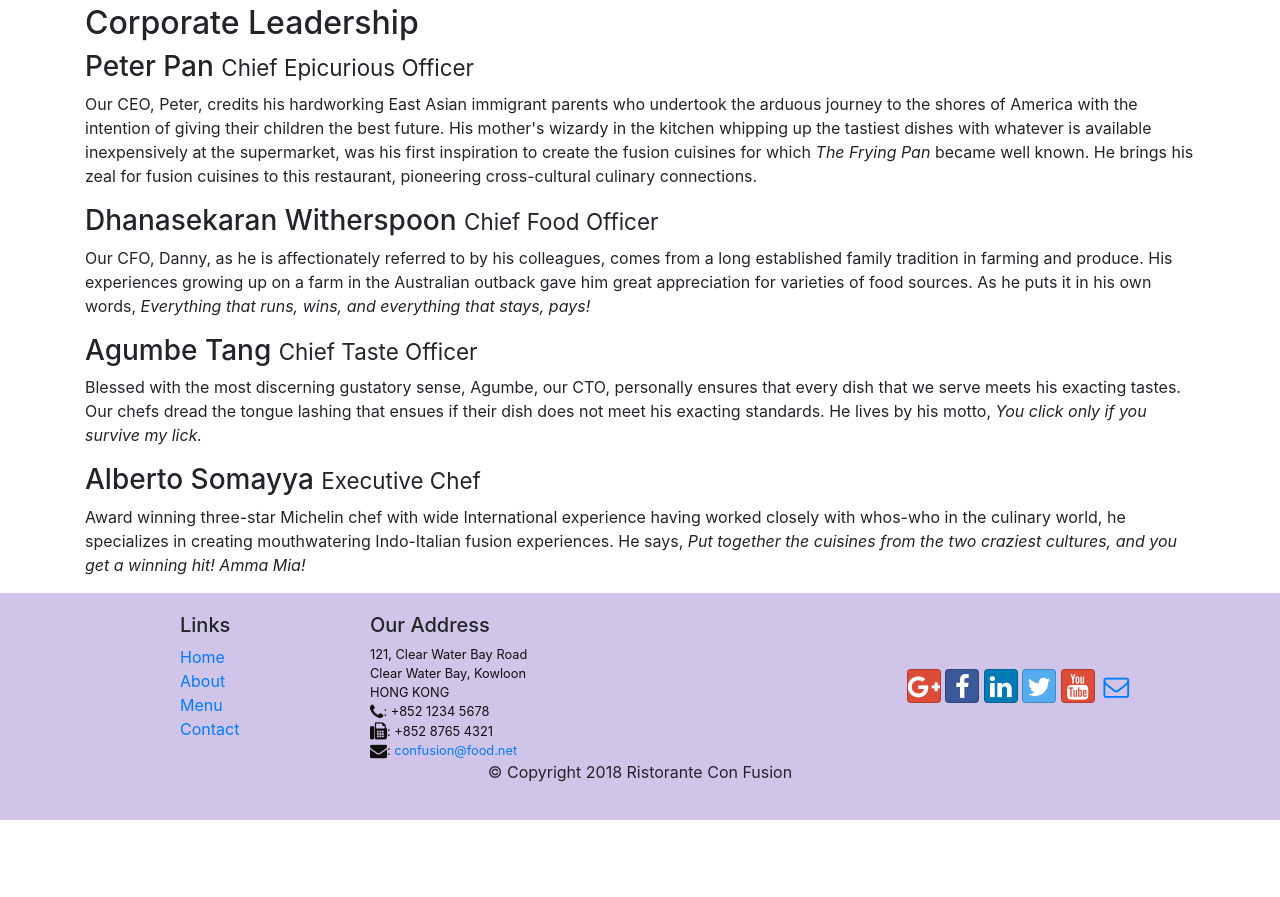
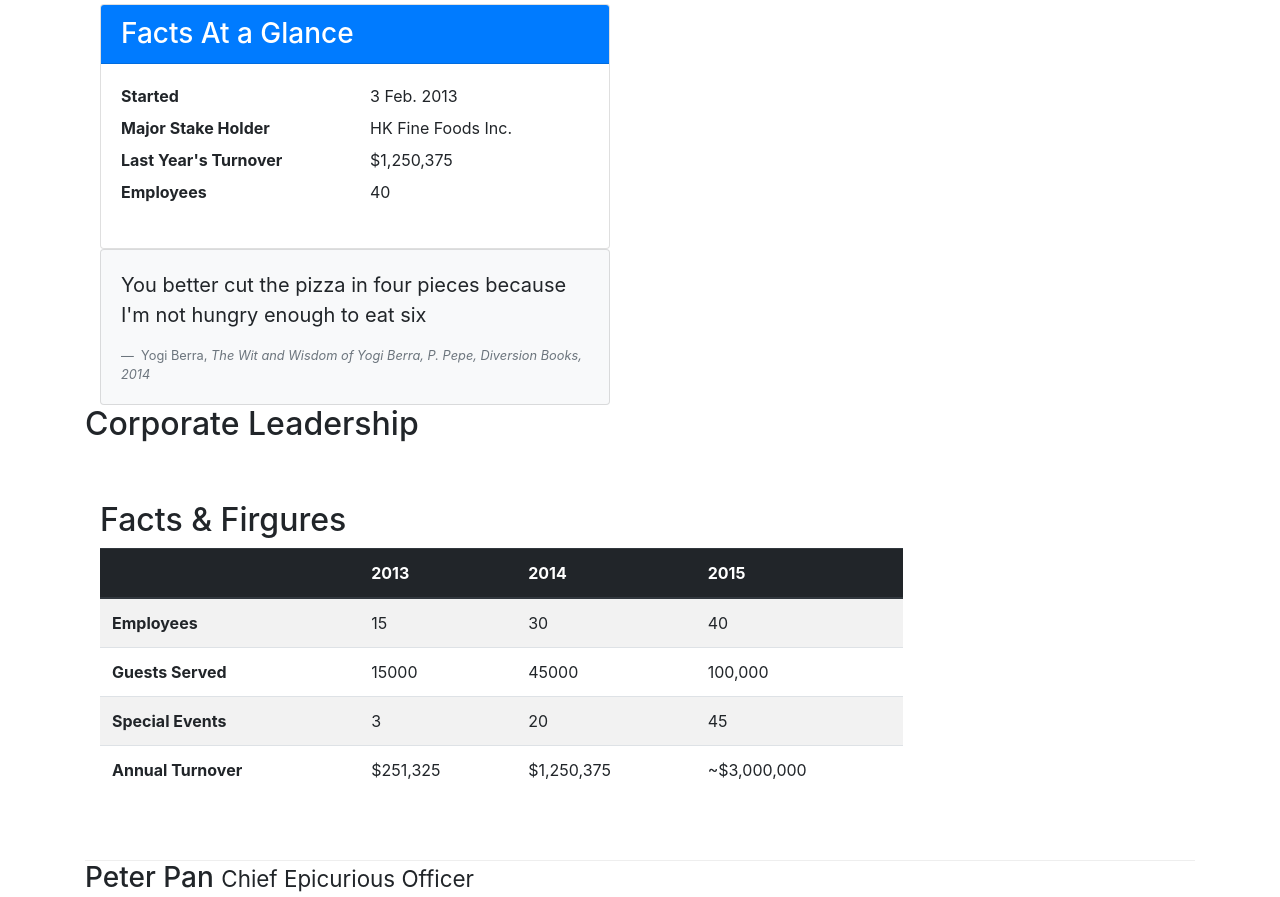
Before and after one commit to QuangPhamHong/conFusion, a website: page aboutus.html in a window 1280 px wide. Shown: the part 755-1652 px from the top of the page. Before the commit the page ends 1575 px from the top, so only its background shows below. Drawn offline with nearby package versions, Linux system fonts and the light colour scheme.

Commit message:
Tables and Cards

```diff
--- a/aboutus.html
+++ b/aboutus.html
@@ -24,10 +24,14 @@
             <a href="#" class="navbar-brand">Ristorante Con Fusion</a>
             <div id="Navbar" class="collapse navbar-collapse">
                 <ul class="navbar-nav mr-auto">
-                    <li class="nav-item"><a href="./index.html" class="nav-link"><span class="fa fa-home fa-lg"></span> Home</a></li>
-                    <li class="nav-item active"><a href="#" class="nav-link"><span class="fa fa-info fa-lg"></span> About</a></li>
-                    <li class="nav-item"><a href="#" class="nav-link"><span class="fa fa-list fa-lg"></span> Menu</a></li>
-                    <li class="nav-item"><a href="./contactus.html" class="nav-link"><span class="fa fa-address-card fa-lg"></span> Contact</a></li>
+                    <li class="nav-item"><a href="./index.html" class="nav-link"><span class="fa fa-home fa-lg"></span>
+                            Home</a></li>
+                    <li class="nav-item active"><a href="#" class="nav-link"><span class="fa fa-info fa-lg"></span>
+                            About</a></li>
+                    <li class="nav-item"><a href="#" class="nav-link"><span class="fa fa-list fa-lg"></span> Menu</a>
+                    </li>
+                    <li class="nav-item"><a href="./contactus.html" class="nav-link"><span
+                                class="fa fa-address-card fa-lg"></span> Contact</a></li>
                 </ul>
             </div>
         </div>
@@ -68,15 +72,88 @@
                     us.</p>
                 <p>The restaurant traces its humble beginnings to <em>The Frying Pan</em>, a successful chain started by
                     our CEO, Mr. Peter Pan, that featured for the first time the world's best cuisines in a pan.</p>
+                <div class="col-12">
+                    <div class="card">
+                        <h3 class="card-header bg-primary text-white">Facts At a Glance</h3>
+                        <div class="card-body">
+                            <dl class="row">
+                                <dt class="col-6">Started</dt>
+                                <dd class="col-6">3 Feb. 2013</dd>
+                                <dt class="col-6">Major Stake Holder</dt>
+                                <dd class="col-6">HK Fine Foods Inc.</dd>
+                                <dt class="col-6">Last Year's Turnover</dt>
+                                <dd class="col-6">$1,250,375</dd>
+                                <dt class="col-6">Employees</dt>
+                                <dd class="col-6">40</dd>
+                            </dl>
+                        </div>
+                    </div>
+                </div>
+                <div class="col-12">
+                    <div class="card card-body bg-light">
+                        <blockquote class="blockquote">
+                            <p class="mb-0">You better cut the pizza in four pieces because I'm not hungry enough to eat
+                                six</p>
+                        </blockquote>
+                        <footer class="blockquote-footer">
+                            Yogi Berra, <cite title="Source Title">The Wit and Wisdom of Yogi Berra, P. Pepe, Diversion
+                                Books, 2014</cite>
+                        </footer>
+                    </div>
+                </div>
             </div>
             <div class="col-sm-6">
             </div>
         </div>
-
-
         <div>
             <div>
                 <h2>Corporate Leadership</h2>
+                <div class="row row-content">
+                    <div class="col-12 col-sm-9">
+                        <h2>Facts &amp; Firgures</h2>
+                        <div class="table-responsive">
+                            <table class="table table-striped">
+                                <thead class="thead-dark">
+                                    <tr>
+                                        <th>&nbsp;</th>
+                                        <th>2013</th>
+                                        <th>2014</th>
+                                        <th>2015</th>
+                                    </tr>
+                                </thead>
+                                <tbody>
+                                    <tr>
+                                        <th>Employees</th>
+                                        <td>15</td>
+                                        <td>30</td>
+                                        <td>40</td>
+                                    </tr>
+                                    <tr>
+                                        <th>Guests Served</th>
+                                        <td>15000</td>
+                                        <td>45000</td>
+                                        <td>100,000</td>
+                                    </tr>
+                                    <tr>
+                                        <th>Special Events</th>
+                                        <td>3</td>
+                                        <td>20</td>
+                                        <td>45</td>
+                                    </tr>
+                                    <tr>
+                                        <th>Annual Turnover</th>
+                                        <td>$251,325</td>
+                                        <td>$1,250,375</td>
+                                        <td>~$3,000,000</td>
+                                    </tr>
+                                </tbody>
+                            </table>
+                        </div>
+                    </div>
+                    <div class="col-12 col-sm-3">
+
+                    </div>
+                </div>
                 <h3>Peter Pan <small>Chief Epicurious Officer</small></h3>
                 <p class="d-none d-sm-block">Our CEO, Peter, credits his hardworking East Asian immigrant parents who
                     undertook the arduous
@@ -135,11 +212,16 @@
                 </div>
                 <div class="col-12 col-sm-4 align-self-center">
                     <div class="text-center">
-                        <a class="btn btn-social-icon btn-google" href="http://google.com/+"><i class="fa fa-google-plus"></i></a>
-                        <a class="btn btn-social-icon btn-facebook" href="http://www.facebook.com/profile.php?id="><i class="fa fa-facebook"></i></a>
-                        <a class="btn btn-social-icon btn-linkedin" href="http://www.linkedin.com/in/"><i class="fa fa-linkedin"></i></a>
-                        <a class="btn btn-social-icon btn-twitter" href="http://twitter.com/"><i class="fa fa-twitter"></i></a>
-                        <a class="btn btn-social-icon btn-google" href="http://youtube.com/"><i class="fa fa-youtube"></i></a>
+                        <a class="btn btn-social-icon btn-google" href="http://google.com/+"><i
+                                class="fa fa-google-plus"></i></a>
+                        <a class="btn btn-social-icon btn-facebook" href="http://www.facebook.com/profile.php?id="><i
+                                class="fa fa-facebook"></i></a>
+                        <a class="btn btn-social-icon btn-linkedin" href="http://www.linkedin.com/in/"><i
+                                class="fa fa-linkedin"></i></a>
+                        <a class="btn btn-social-icon btn-twitter" href="http://twitter.com/"><i
+                                class="fa fa-twitter"></i></a>
+                        <a class="btn btn-social-icon btn-google" href="http://youtube.com/"><i
+                                class="fa fa-youtube"></i></a>
                         <a class="btn btn-social-icon" href="mailto:"><i class="fa fa-envelope-o"></i></a>
                     </div>
                 </div>
```
Also changed, not shown: demoNavbar.html (+21 -0 lines).
